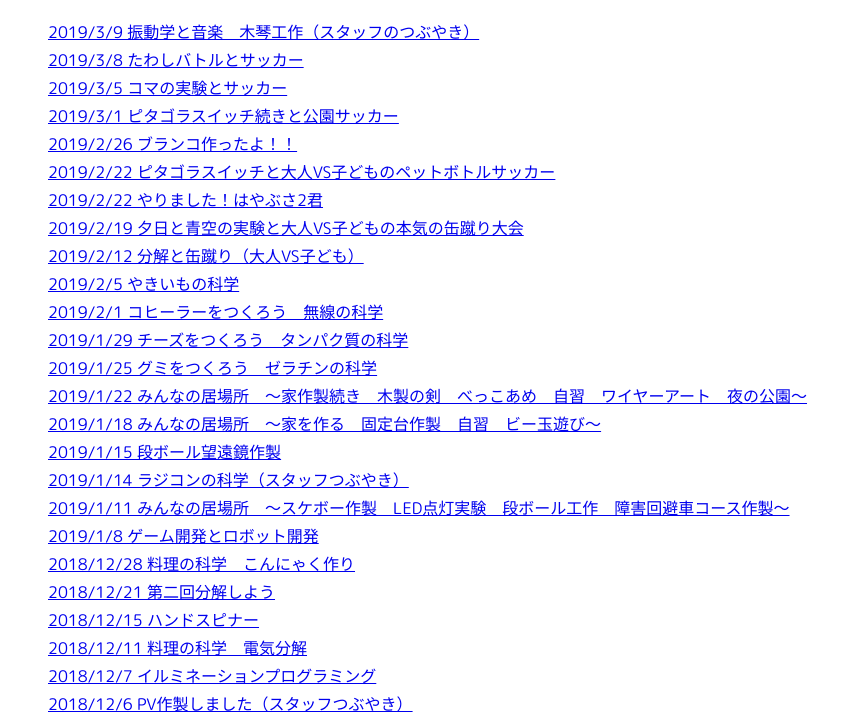
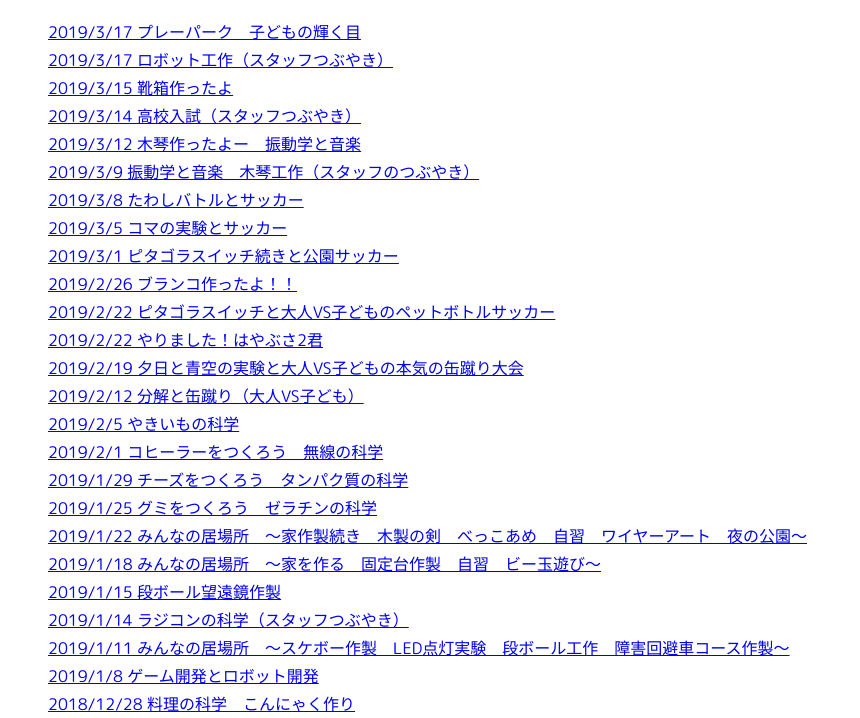
Before and after one commit to monokotohome/monokotodata002, a plain HTML site: page index.html in a window 1280 px wide. Shown: the part 73-791 px from the top of the page, without its empty margins (0-860 px from the left). Drawn offline with Linux system fonts and the light colour scheme.

Commit message:
Update index.html

```diff
--- a/index.html
+++ b/index.html
@@ -22,6 +22,11 @@
 
     <h1>monokotoのあゆみ　随時更新していきます！！</h1>
     <ul id=list>
+      <li><a href="#20190317">2019/3/17 プレーパーク　子どもの輝く目</a></li>
+      <li><a href="#20190317">2019/3/17 ロボット工作（スタッフつぶやき）</a></li>
+      <li><a href="#20190315">2019/3/15 靴箱作ったよ</a></li>
+      <li><a href="#20190314">2019/3/14 高校入試（スタッフつぶやき）</a></li>
+      <li><a href="#20190312">2019/3/12 木琴作ったよー　振動学と音楽</a></li>
       <li><a href="#20190309">2019/3/9 振動学と音楽　木琴工作（スタッフのつぶやき）</a></li>
       <li><a href="#20190308">2019/3/8 たわしバトルとサッカー</a></li>
       <li><a href="#20190305">2019/3/5 コマの実験とサッカー</a></li>
```
